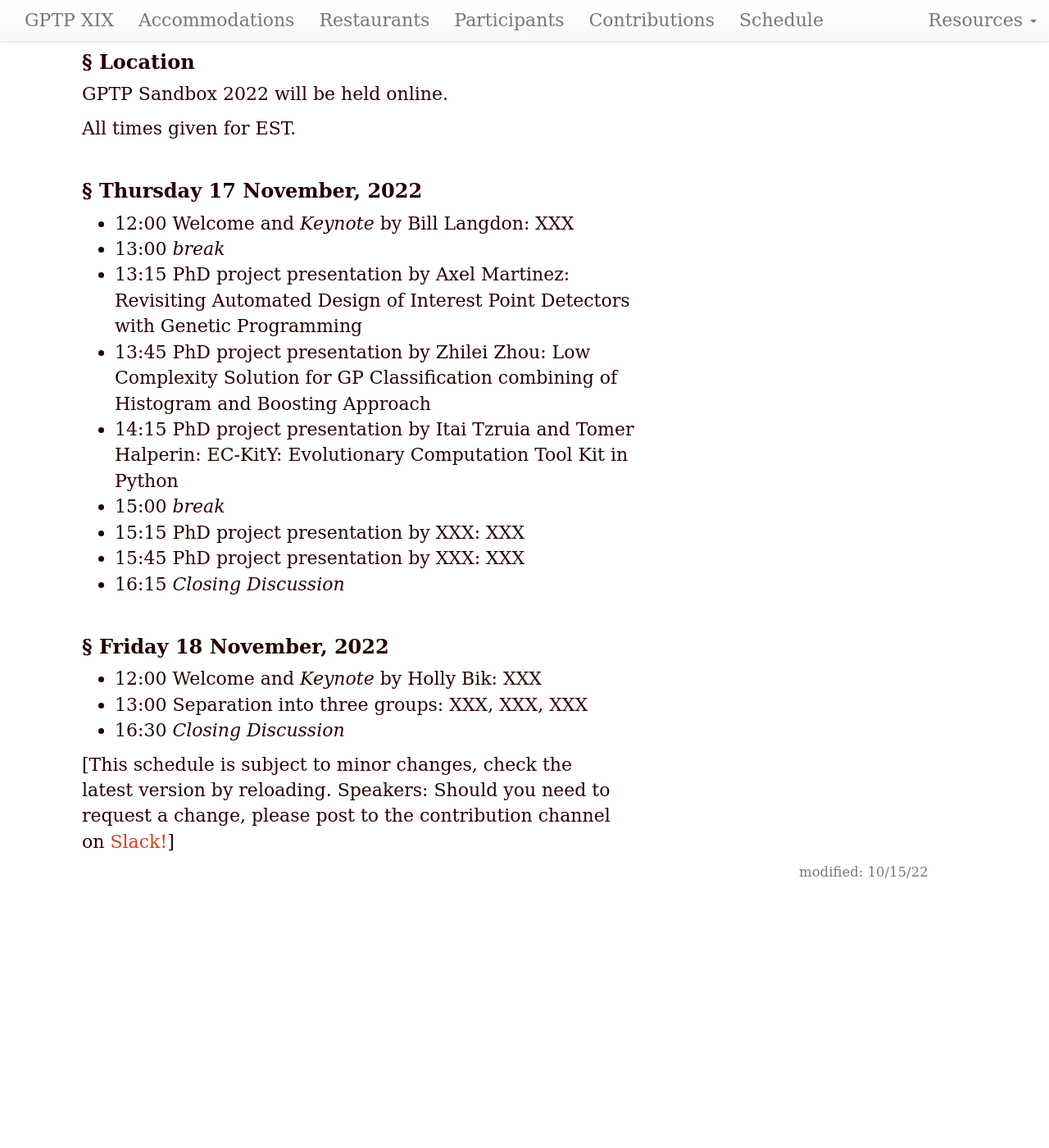
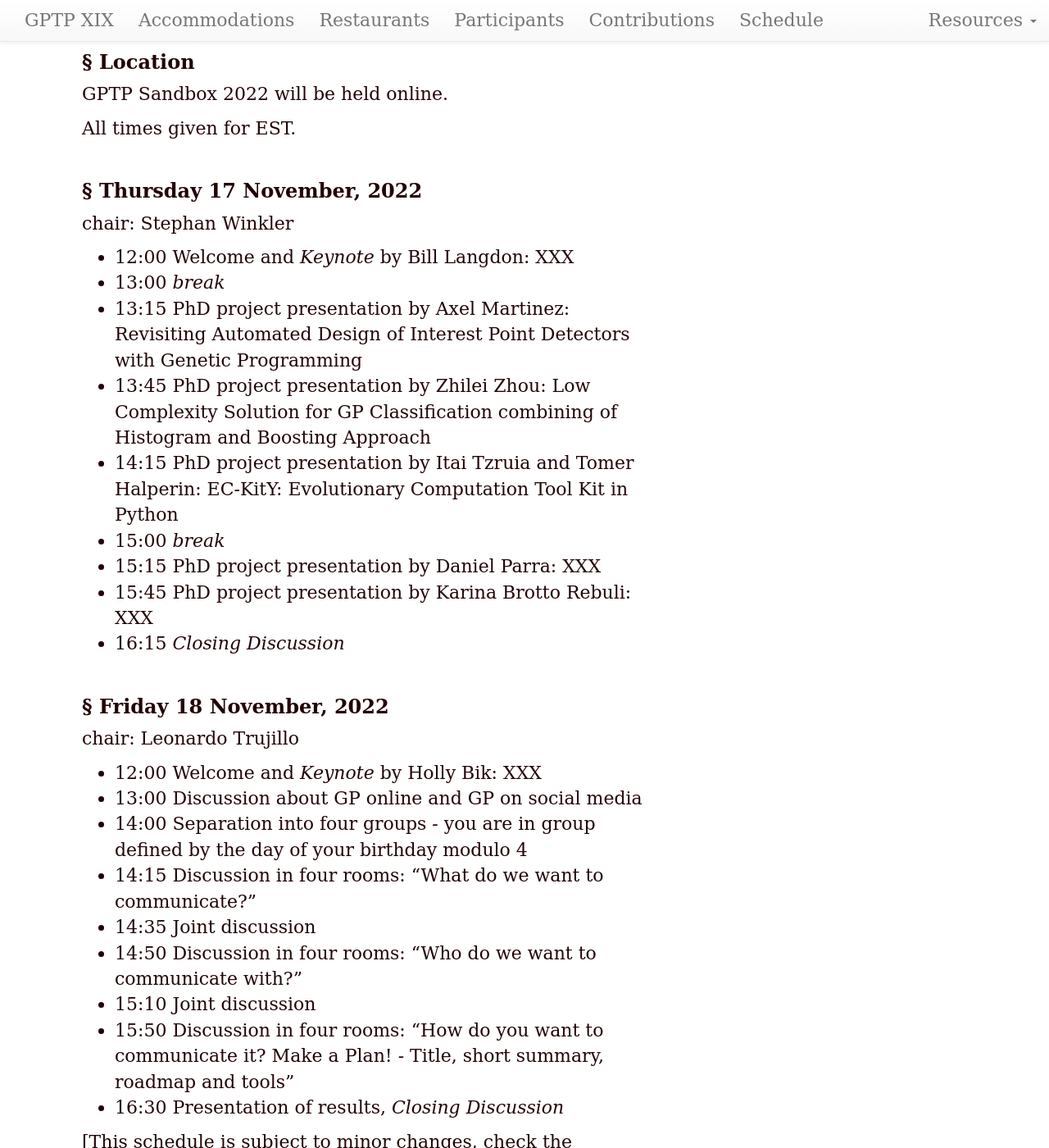
Before and after one commit to GPTP-workshop/gptp-workshop.github.io, a Jekyll site: the page built from schedule.md, in a window 1280 px wide and 1400 px high, scrolled down 197 px. Shown: the whole window at 82% size. Built offline with Jekyll 4.4.1, drawn with Linux system fonts in a browser that asks for light colours; our own code applies the rules of GitHub Pages for plain Markdown files; before the commit the page ends 1314 px from its top, so only the background shows below that.

Commit message:
Update schedule.md

```diff
--- a/schedule.md
+++ b/schedule.md
@@ -12,19 +12,30 @@ All times given for EST.
 
 ### Thursday 17 November, 2022
 
+chair: Stephan Winkler
+
 - 12:00 Welcome and _Keynote_ by Bill Langdon: XXX
 - 13:00 _break_
 - 13:15 PhD project presentation by Axel Martinez: Revisiting Automated Design of Interest Point Detectors with Genetic Programming
 - 13:45 PhD project presentation by Zhilei Zhou: Low Complexity Solution for GP Classification combining of Histogram and Boosting Approach
 - 14:15 PhD project presentation by Itai Tzruia and Tomer Halperin: EC-KitY: Evolutionary Computation Tool Kit in Python
 - 15:00 _break_
-- 15:15 PhD project presentation by XXX: XXX
-- 15:45 PhD project presentation by XXX: XXX
+- 15:15 PhD project presentation by Daniel Parra: XXX
+- 15:45 PhD project presentation by Karina Brotto Rebuli: XXX
 - 16:15 _Closing Discussion_
 
 ### Friday 18 November, 2022
+
+chair: Leonardo Trujillo
+
 - 12:00 Welcome and _Keynote_ by Holly Bik: XXX
-- 13:00 Separation into three groups: XXX, XXX, XXX
-- 16:30 _Closing Discussion_
+- 13:00 Discussion about GP online and GP on social media
+- 14:00 Separation into four groups - you are in group defined by the day of your birthday modulo 4
+- 14:15 Discussion in four rooms: "What do we want to communicate?"
+- 14:35 Joint discussion
+- 14:50 Discussion in four rooms: "Who do we want to communicate with?"
+- 15:10 Joint discussion
+- 15:50 Discussion in four rooms: "How do you want to communicate it? Make a Plan! - Title, short summary, roadmap and tools"
+- 16:30 Presentation of results, _Closing Discussion_
 
 [This schedule is subject to minor changes, check the latest version by reloading. Speakers: Should you need to request a change, please post to the contribution channel on [Slack!](https://gptp-workshops.slack.com)]
```
Also changed, not shown: other parts of schedule.md (+1 -1 lines).
